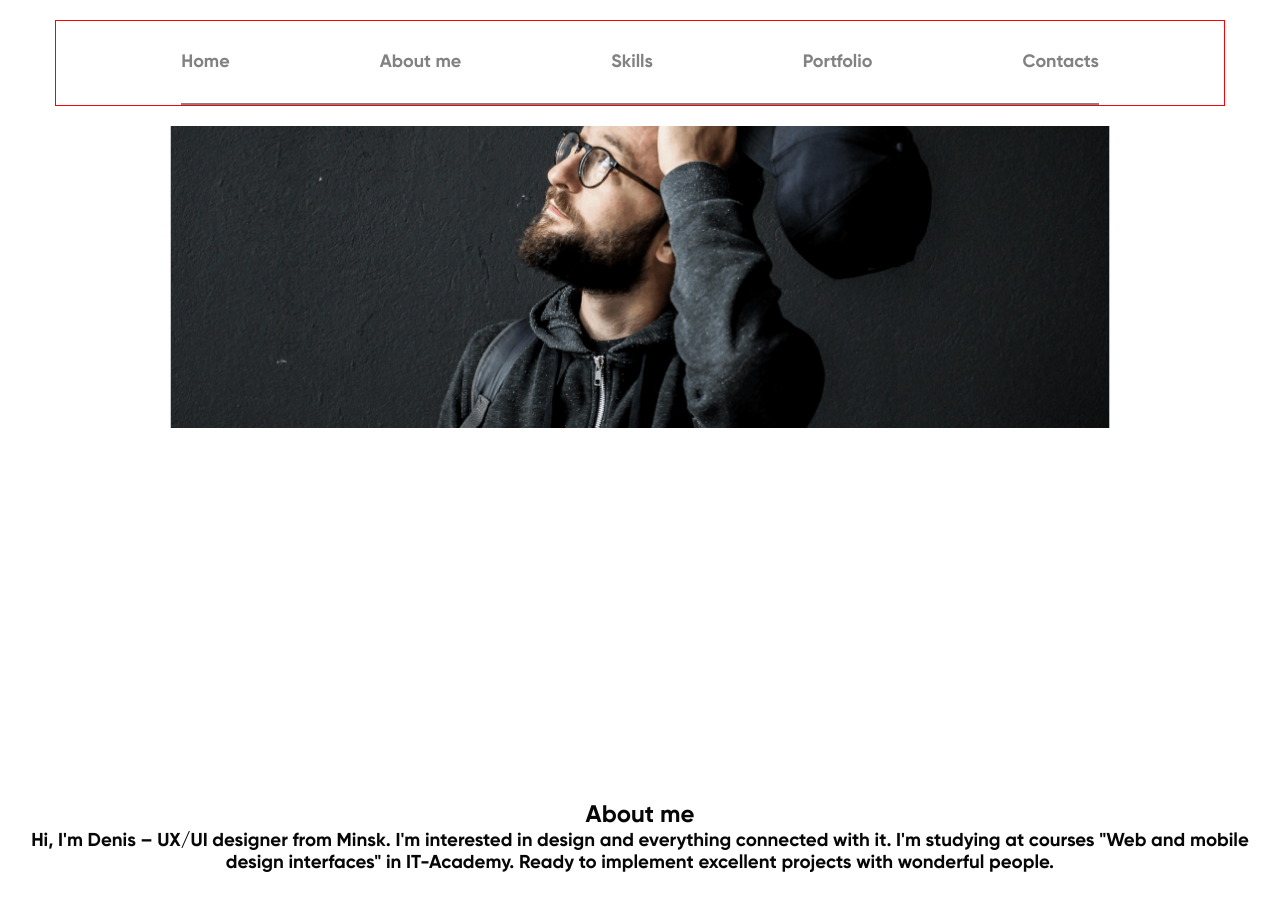
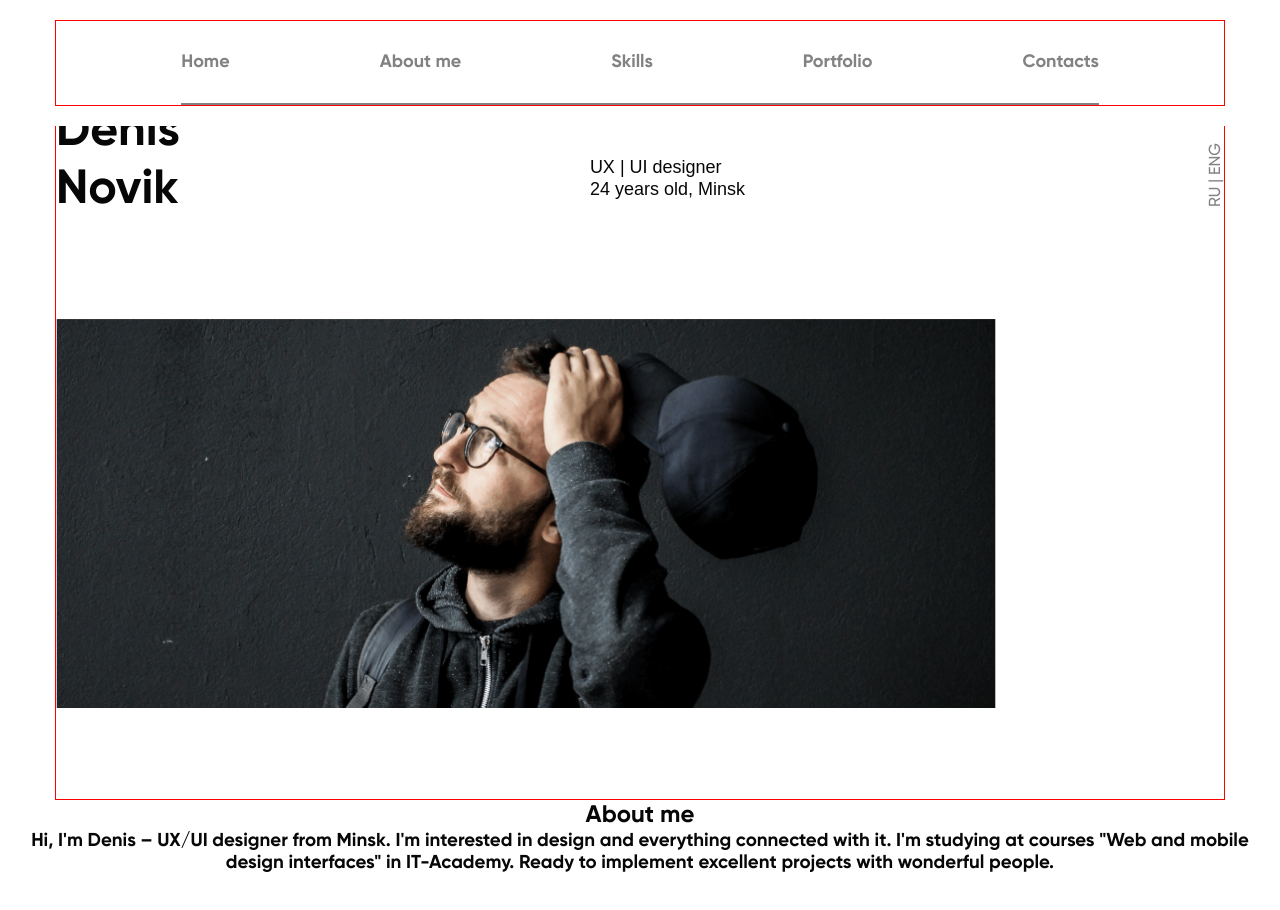
Before and after one commit to Elena-it-code/portfolio, a React app: page / in a window 1280 px wide. Shown: the top 910 px of the page. Built offline with nearby package versions, Linux system fonts and the light colour scheme.

Commit message:
Add styles for Main section

```diff
--- a/src/layout/section/main/Main.tsx
+++ b/src/layout/section/main/Main.tsx
@@ -2,51 +2,93 @@ import React from 'react';
 import styled from "styled-components";
 import photo from "../../../assets/images/main_screen/main_screen.png" // !!! в React путь к картинке мы должны сохранить в переменную и потом использовать ее в пути (в src)
 import {FlexWrapper} from "../../../components/FlexWrapper";
+import {Container} from "../../../components/Container";
+import {theme} from "../../../styles/Theme";
 export const Main = () => {
     return (
         <StyledMain>
-            <FlexWrapper align={"center"} justify={"space-around"}>
+            <Container>
+            <FlexWrapper align={"center"} justify={"space-between"} wrap={"wrap"}>
                 <div>
-                    <Name>Denis Novik</Name>
+                    <Name>Denis<br/>Novik</Name>
                 </div>
 
                 <div>
-                    <MainTitle>UX | UI designer 24 years old, Minsk</MainTitle>
+                    <MainTitle>UX | UI designer<br/>24 years old, Minsk</MainTitle>
                 </div>
 
                 <div>
-                    <Language>RU | ENG</Language>
+                    <Language><Link href={"#"}>RU</Link> | <Link href={"#"}>ENG</Link></Language>
                 </div>
+            {/*</FlexWrapper>*/}
+
+            {/*<FlexWrapper align={"center"} justify={"space-around"}>*/}
+                {/*<div>*/}
+                    <Photo src={photo} alt=""/>
+                {/*</div>*/}
             </FlexWrapper>
-
-            <FlexWrapper align={"center"} justify={"space-around"}>
-                <div>
-                    <Photo src={photo} alt=""/>
-                </div>
-            </FlexWrapper>
+            </Container>
         </StyledMain>
     );
 };
 
+
 const StyledMain = styled.div`
-  min-height: 100vh; // на всю высоту экрана будет наш стилизованный компонент
+  display: flex;
+  min-height: 100vh;
 
 `
+
 const MainTitle = styled.h1` // создали стилизованную компоненту для стилизации нашего тэга <h1>UX | UI designer 24 years old, Minsk</h1>
+  color: var(--Black, #070707);
+  font-family: Gilroy-Medium, sans-serif;
+  font-size: 18px;
+  font-style: normal;
+  font-weight: 400;
+  margin-top: 40px;
+  margin-left: -50px;
 
 `
+
 const Name = styled.h2` // создали стилизованную компоненту для стилизации нашего тэга <h2>Denis Novik</h2>
+  font-size: 48px;
+  font-weight: 600;
+  margin-left: -15px;
 
 `
-const Language = styled.h2` // создали стилизованную компоненту для стилизации нашего тэга <h2>RU | ENG</h2>
-  //transform-origin: top left;
-  //transform: rotate(-90deg);
+
+const Link = styled.a`
+    font-size: 16px;
+    font-weight: 400;
+    color: ${theme.colors.secondaryBg};
+
+    &:active {
+      color: ${theme.colors.font};
+    }
+
+    &:hover {
+    color: ${theme.colors.accent};
+  }
 `
 
+const Language = styled.h2` // создали стилизованную компоненту для стилизации нашего тэга <h2>RU | ENG</h2>
+  color: ${theme.colors.secondaryBg};
+  font-size: 16px;
+  font-weight: 400;
+  margin-top: 115px;
+  margin-right: -60px;
+
+  transform-origin: top left;
+  transform: rotate(-90deg);
+
+`
 
     // создали переменную с именем Photo для нашей картинки, чтобы указать путь к ней
 const Photo = styled.img`
   width: 940px;
   height: 390px;
-  flex-shrink: 0;
+  margin-top: -90px;
+  margin-left: -15px;
+
+  //flex-shrink: 0;
 `
```
